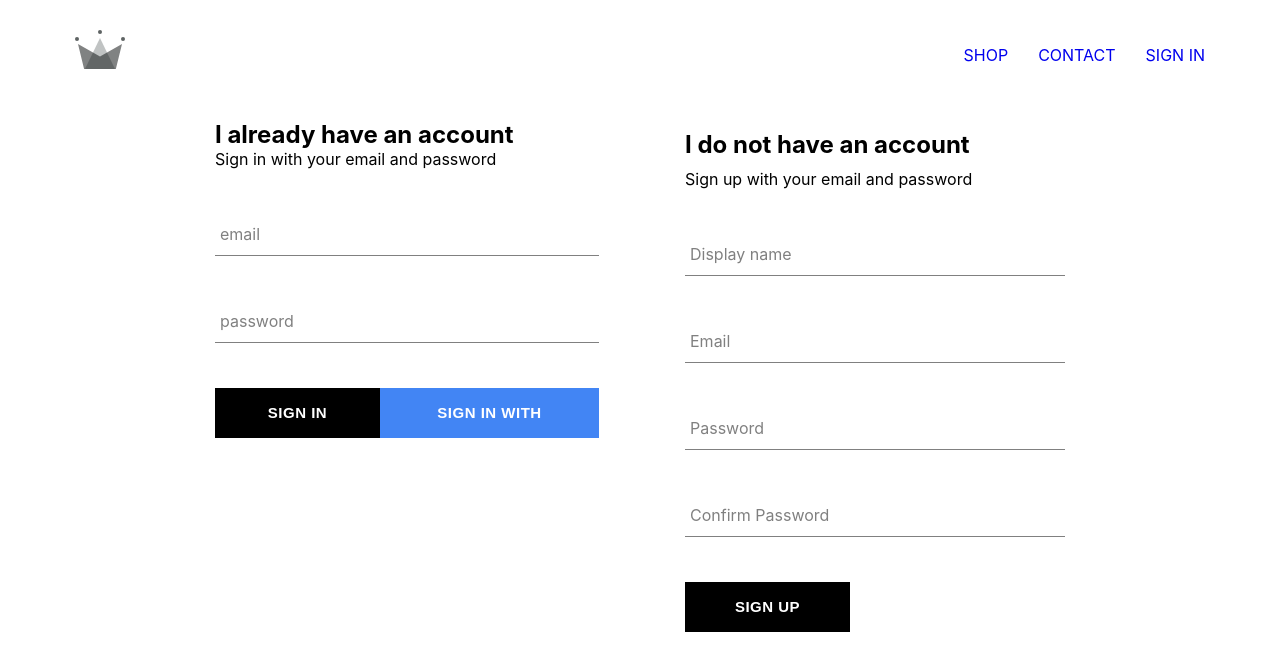
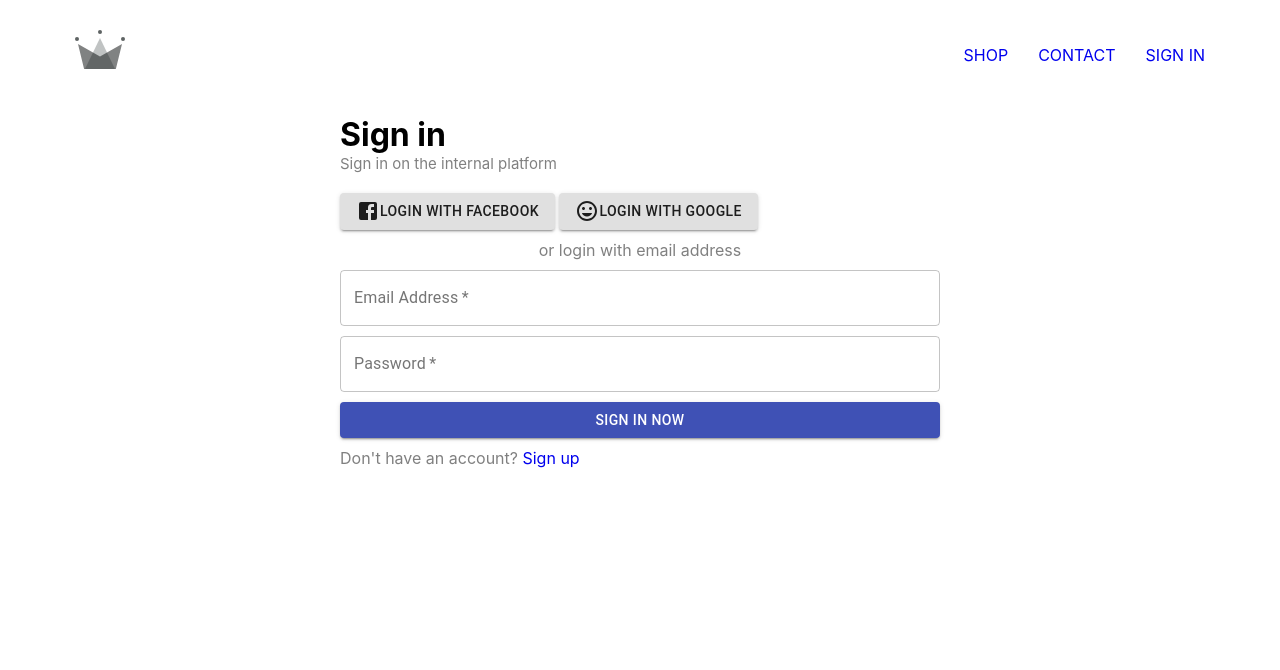
Before and after one commit to paulopanganiban/crwn-clothing, a React (Create React App) app: page /signin in a window 1280 px wide. Shown: the top 670 px of the page. Built offline with nearby package versions, Linux system fonts and the light colour scheme; no server answers.

Commit message:
ADD: working sign in and sign up

```diff
--- a/package.json
+++ b/package.json
@@ -3,10 +3,13 @@
   "version": "0.1.0",
   "private": true,
   "dependencies": {
+    "@material-ui/core": "^4.12.3",
+    "@material-ui/icons": "^4.11.2",
     "@testing-library/jest-dom": "^5.14.1",
     "@testing-library/react": "^11.2.7",
     "@testing-library/user-event": "^12.8.3",
     "firebase": "^8.8.0",
+    "framer-motion": "^4.1.17",
     "node-sass": "^6.0.1",
     "react": "^17.0.2",
     "react-dom": "^17.0.2",
--- a/public/index.html
+++ b/public/index.html
@@ -24,7 +24,7 @@
       work correctly both with client-side routing and a non-root public URL.
       Learn how to configure a non-root public URL by running `npm run build`.
     -->
-    <title>Marilag</title>
+    <title>EZ PROJECT</title>
   </head>
   <body>
     <noscript>You need to enable JavaScript to run this app.</noscript>
--- a/src/App.js
+++ b/src/App.js
@@ -9,6 +9,8 @@ import { auth, createUserProfileDocument } from './firebase';
 import { connect } from 'react-redux'
 import { setCurrentUser } from './redux/userReducer'
 import { useSelector, useDispatch } from 'react-redux'
+import SignIn from './components/SignIn';
+import SignUp from './components/SignUp';
 function App() {
   const dispatch = useDispatch()
   useEffect(() => {
@@ -16,13 +18,14 @@ function App() {
       if (user) {
         const userRef = await createUserProfileDocument(user)
         userRef.onSnapshot(snapshot => {
-          setCurrentUser({
+          dispatch(setCurrentUser({
+             // dispatch({type: 'SET_CURRENT_USER', payload: user})
             id: snapshot.id,
             ...snapshot.data()
-          })
+          }))
         })
       } // end if
-      dispatch({type: 'SET_CURRENT_USER', payload: user})
+      // dispatch({type: 'SET_CURRENT_USER', payload: user})
     })
     return unsubscribe
   }, [])
@@ -33,7 +36,8 @@ function App() {
       <Switch>
         <Route exact path='/' component={Homepage} />
         <Route path='/shop' component={Shop} />
-        <Route path='/signin' component={SignInSignUp} />
+        <Route path='/signin' component={SignIn} />
+        <Route path='/signup' component={SignUp} />
       </Switch>
     </div>
   );
--- a/src/components/CustomButton.js
+++ /dev/null
@@ -1,11 +0,0 @@
-import React from 'react'
-import '../styles/custom-button.styles.scss'
-const CustomButton = ({children, isGoogleSignIn, ...otherProps}) => {
-    return (
-        <button className={`custom-button ${isGoogleSignIn ? 'google-sign-in' : ''}`} {...otherProps}>
-            {children}
-        </button>
-    )
-}
-
-export default CustomButton
--- a/src/components/FormInput.js
+++ /dev/null
@@ -1,18 +0,0 @@
-import React from 'react';
-import '../styles/form-input.styles.scss'
-
-const FormInput = ({ handleChange, label, ...otherProps }) => (
-    <div className='group'>
-        <input className='form-input' onChange={handleChange} {...otherProps} />
-        {label ? (
-            <label
-                className={`${otherProps?.value ? 'shrink' : ''
-                    } form-input-label`}
-            >
-                {label}
-            </label>
-        ) : null}
-    </div>
-);
-
-export default FormInput;
--- a/src/components/SignIn.js
+++ b/src/components/SignIn.js
@@ -1,60 +1,145 @@
-import React, { useState } from 'react'
-import FormInput from './FormInput'
-import '../styles/sign-in.styles.scss'
-import CustomButton from './CustomButton'
-import { auth, provider } from '../firebase'
+import React, { useEffect, useState } from 'react'
+import styled from 'styled-components'
+import { Button, TextField } from '@material-ui/core';
+import TagFacesIcon from '@material-ui/icons/TagFaces';
+import FacebookIcon from '@material-ui/icons/Facebook';
+import { Link, useHistory } from 'react-router-dom';
+import { motion } from 'framer-motion'
+import { useDispatch, useSelector } from 'react-redux';
+import { auth, provider, signIn } from '../firebase';
 const SignIn = () => {
+    const currentUser = useSelector((state) => state.user.currentUser)
+    const history = useHistory()
+    const [isLoading, setIsLoading] = useState(false)
     const [formValues, setFormValues] = useState({
         email: '',
         password: '',
     })
-    const [isLoading, setIsLoading] = useState(false)
-    function signInWithGoogle(e) {
+    const handleChange = (e) => {
+        const { value, name } = e.target
+        setFormValues({ ...formValues, [name]: value })
+    }
+    const handleSubmit = (e) => {
+        e.preventDefault()
+        console.log(formValues?.email)
+        console.log(formValues?.password)
+        signIn(formValues.email, formValues.password)
+    }
+    const signInWithGoogle = (e) => {
         e.preventDefault()
         setIsLoading(true)
         auth.signInWithPopup(provider)
             .then(result => {
                 setIsLoading(false)
+                console.log(result)
+                history.push('/')
             })
     }
-    function onHandleChange(e) {
-        const { value, name } = e.target
-        // setState({[e.target.name]: e.target.value})
-        setFormValues({ [name]: value })
-    }
-    async function handleSubmit(e) {
-        e.preventDefault()
-        try {
-            await auth.signInWithEmailAndPassword(formValues.email, formValues.password)
-            setFormValues({
-                email: '',
-                password: '',
-            })
-        } catch (err) {
-            console.error(err)
-        }
-    }
     return (
-        <div className='sign-in'>
-            <h2>I already have an account</h2>
-            <span>Sign in with your email and password</span>
-            <form onSubmit={handleSubmit}>
-                <FormInput type="email" value={formValues.email} name="email" required
-                    handleChange={onHandleChange}
-                    label='email'
-                />
-                <FormInput type="password" value={formValues.password} name="password" required
-                    handleChange={onHandleChange}
-                    label='password'
-                />
-                <div className='buttons'>
-                    <CustomButton type="submit" value="Submit form">Sign in</CustomButton>{' '}
-                    <CustomButton type="button" disabled={isLoading} onClick={signInWithGoogle} isGoogleSignIn>Sign in with Google</CustomButton>
-                </div>
-
-            </form>
-        </div>
+        <SignInContainer
+            initial={{
+                marginTop: -999,
+            }}
+            animate={{
+                marginTop: 0,
+                opacity: 1,
+            }}
+        >
+            <h1>Sign in</h1>
+            <p>Sign in on the internal platform</p>
+            <ButtonsContainer>
+                <StyledButton variant="contained">
+                    <FacebookIcon />LOGIN WITH FACEBOOK
+                </StyledButton>
+                {
+                    '         '
+                }
+                <StyledButton variant="contained"
+                    disabled={isLoading}
+                    // pano po kaya okay na logic for disable and isdirty?
+                    onClick={signInWithGoogle}
+                >
+                    <TagFacesIcon />LOGIN WITH GOOGLE
+                </StyledButton>
+            </ButtonsContainer>
+            <FormContainer>
+                <p>or login with email address</p>
+                <form onSubmit={handleSubmit}>
+                    <TextField
+                        onChange={handleChange}
+                        value={formValues.email}
+                        name="email"
+                        type="email"
+                        required
+                        id="outlined-required"
+                        label="Email Address"
+                        variant="outlined"
+                    />
+                    <TextField
+                        onChange={handleChange}
+                        value={formValues.password}
+                        name="password"
+                        type="password"
+                        className="form__textField"
+                        required
+                        id="filled-password-input"
+                        label="Password"
+                        variant="outlined"
+                    />
+                    <StyledButton color="primary" className="form__button" variant="contained"
+                        type="submit"
+                    >
+                        SIGN IN NOW
+                    </StyledButton>
+                </form>
+            </FormContainer>
+            <div className="wrapper">
+                <p>Don't have an account? <Link to="/signup">Sign up</Link></p>
+            </div>
+        </SignInContainer >
     )
 }
 
 export default SignIn
+const FormContainer = styled.div`
+margin-top: 10px;
+ > p {
+     display: flex;
+     justify-content: center;
+     color: gray;
+ }
+ > form {
+     margin-top: 10px;
+     display: flex;
+     flex-direction: column;
+ }
+ > form > .form__textField {
+     margin-top: 10px;
+ }
+ > form > .form__button {
+     margin-top: 10px;
+ }
+ `
+const StyledButton = styled(Button)`
+`
+const ButtonsContainer = styled.div`
+margin-top: 20px;
+`
+const SignInContainer = styled(motion.div)`
+margin: auto;
+width: 50%;
+display: flex;
+flex-direction: column;
+min-width: 600px;
+
+ > p {
+     color: gray;
+     font-size: 15px;
+ }
+ > .wrapper {
+     margin-top: 10px;
+ }
+ > .wrapper > p {
+     color: gray;
+ }
+`
--- a/src/components/SignUp.js
+++ b/src/components/SignUp.js
@@ -1,78 +1,158 @@
 import React, { useState } from 'react'
-import { auth, createUserProfileDocument } from '../firebase'
-import '../styles/sign-up.styles.scss'
-import CustomButton from './CustomButton'
-import FormInput from './FormInput'
-const SignUp = () => {
-    const initialState = {
-        displayName: '',
+import styled from 'styled-components'
+import { Button, TextField } from '@material-ui/core';
+import { Link } from 'react-router-dom';
+import { motion } from 'framer-motion'
+import { auth, createUserProfileDocument } from '../firebase';
+function SignUp() {
+    const [formValues, setFormValues] = useState({
+        firstName: '',
+        lastName: '',
         email: '',
         password: '',
-        confirmPassword: '',
+        password2: '',
+    })
+    const handleChange = (e) => {
+        const { value, name } = e.target
+        setFormValues({ ...formValues, [name]: value })
+        console.log(formValues)
     }
-    const [user, setUser] = useState(initialState)
     async function handleSubmit(e) {
         e.preventDefault()
-        const { displayName, email, password, confirmPassword } = user
-        if (password !== confirmPassword) {
-            alert("Passwords don't match")
-            return;
+        if (formValues.password !== formValues.password2) {
+            alert(`Passwords don't match`)
+            return
         }
         try {
-            const { user } = await auth.createUserWithEmailAndPassword(email, password)
-            await createUserProfileDocument(user, { displayName })
-            setUser(initialState)
-        } catch (error) {
-            console.error(error)
+            const { user } = await auth.createUserWithEmailAndPassword(formValues.email, formValues.password)
+
+            await createUserProfileDocument(user, formValues.firstName)
+        } catch (err) {
+            console.error(err)
         }
     }
-    function handleChange(e) {
-        const { value, name } = e.target
-        // setState({[e.target.name]: e.target.value})
-        setUser({ [name]: value })
-        console.log(user)
-    }
+
+
     return (
-        <div className='sign-up'>
-            <h2 className="title">I do not have an account</h2>
-            <span>Sign up with your email and password</span>
-            <form className="sign-up-form" onSubmit={handleSubmit}>
-                <FormInput
-                    type='text'
-                    name='displayName'
-                    value={user.displayName}
+        <SignInContainer
+            initial={{
+                marginTop: -999,
+            }}
+            animate={{
+                marginTop: 0,
+                opacity: 1,
+            }}
+        >
+            <h1>Create new account</h1>
+            <p>Use your email to create a new account</p>
+            <FormContainer>
+                <form onSubmit={handleSubmit}>
+                    <TextField
                         onChange={handleChange}
-                    label='Display name'
+                        name="firstName"
+                        value={formValues.firstName}
+                        className="form__textField"
                         required
-                ></FormInput>
-                <FormInput
-                    type='email'
-                    name='email'
-                    value={user.email}
+                        id="outlined-required"
+                        label="First name"
+                        variant="outlined"
+                    />
+                    <TextField
                         onChange={handleChange}
-                    label='Email'
+                        name="lastName"
+                        value={formValues.lastName}
+                        className="form__textField"
                         required
-                ></FormInput>
-                <FormInput
-                    type='password'
-                    name='password'
-                    value={user.password}
+                        id="outlined-required"
+                        label="Last name"
+                        variant="outlined"
+                    />
+                    <TextField
                         onChange={handleChange}
-                    label='Password'
+                        name="email"
+                        value={formValues.email}
+                        className="form__textField"
+                        type="email"
                         required
-                ></FormInput>
-                <FormInput
-                    type='password'
-                    name='confirmPassword'
-                    value={user.confirmPassword}
+                        id="outlined-required"
+                        label="Email Address"
+                        variant="outlined"
+                    />
+                    <TextField
                         onChange={handleChange}
-                    label='Confirm Password'
+                        name="password"
+                        type="password"
+                        value={formValues.password}
+                        className="form__textField"
                         required
-                ></FormInput>
-                <CustomButton type='submit'>Sign up</CustomButton>
+                        id="filled-password-input"
+                        label="Password"
+                        variant="outlined"
+                    />
+                    <TextField
+                        onChange={handleChange}
+                        name="password2"
+                        type="password"
+                        value={formValues.password2}
+                        className="form__textField"
+                        required
+                        id="filled-password-input"
+                        label="Password"
+                        variant="outlined"
+                    />
+                    <StyledButton className="form__button" variant="contained"
+                        type="submit"
+                    >
+                        SIGN UP NOW
+                    </StyledButton>
                 </form>
+            </FormContainer>
+            <div className="wrapper">
+                <p>Have an account? <Link to="/signin">Sign in</Link></p>
             </div>
+        </SignInContainer>
     )
 }
 
 export default SignUp
+const FormContainer = styled.div`
+margin-top: 10px;
+ > p {
+     display: flex;
+     justify-content: center;
+     color: gray;
+ }
+ > form {
+     margin-top: 10px;
+     display: flex;
+     flex-direction: column;
+ }
+ > form > .form__textField {
+     margin-top: 10px;
+ }
+ > form > .form__button {
+     margin-top: 10px;
+ }
+ `
+const StyledButton = styled(Button)`
+`
+const ButtonsContainer = styled.div`
+margin-top: 20px;
+`
+const SignInContainer = styled(motion.div)`
+margin: auto;
+width: 50%;
+display: flex;
+flex-direction: column;
+min-width: 600px;
+ > p {
+     color: gray;
+     font-size: 15px;
+ }
+ > .wrapper {
+     margin-top: 10px;
+ }
+ > .wrapper > p {
+     color: gray;
+ }
+`
--- a/src/pages/SignInSignUp.js
+++ b/src/pages/SignInSignUp.js
@@ -1,7 +1,6 @@
 import React from 'react'
 import SignIn from '../components/SignIn'
 import SignUp from '../components/SignUp'
-import '../styles/sign-in-sign-up.styles.scss'
 const SignInSignUp = () => {
     return (
         <div className="sign-in-and-sign-up">
--- a/src/styles/sign-in-sign-up.styles.scss
+++ /dev/null
@@ -1,6 +0,0 @@
-.sign-in-and-sign-up {
-    width: 850px;
-    display: flex;
-    justify-content: space-between;
-    margin: 30px auto;
-}
--- a/src/styles/sign-in.styles.scss
+++ /dev/null
@@ -1,12 +0,0 @@
-.sign-in {
-    width: 30vw;
-    display: flex;
-    flex-direction: column;
-    .title {
-        margin: 10px 0;
-    }
-    .buttons {
-        display: flex;
-        justify-content: space-between;
-    }
-}
--- a/src/styles/sign-up.styles.scss
+++ /dev/null
@@ -1,8 +0,0 @@
-.sign-up {
-    display: flex;
-    flex-direction: column;
-    width: 380px;
-    .title {
-        margin: 10px 0;
-    }
-}
```
Also changed, not shown: 1 other file (tests, documents, lock files or other folders). Lines whose indentation alone changed are shown as unchanged.
